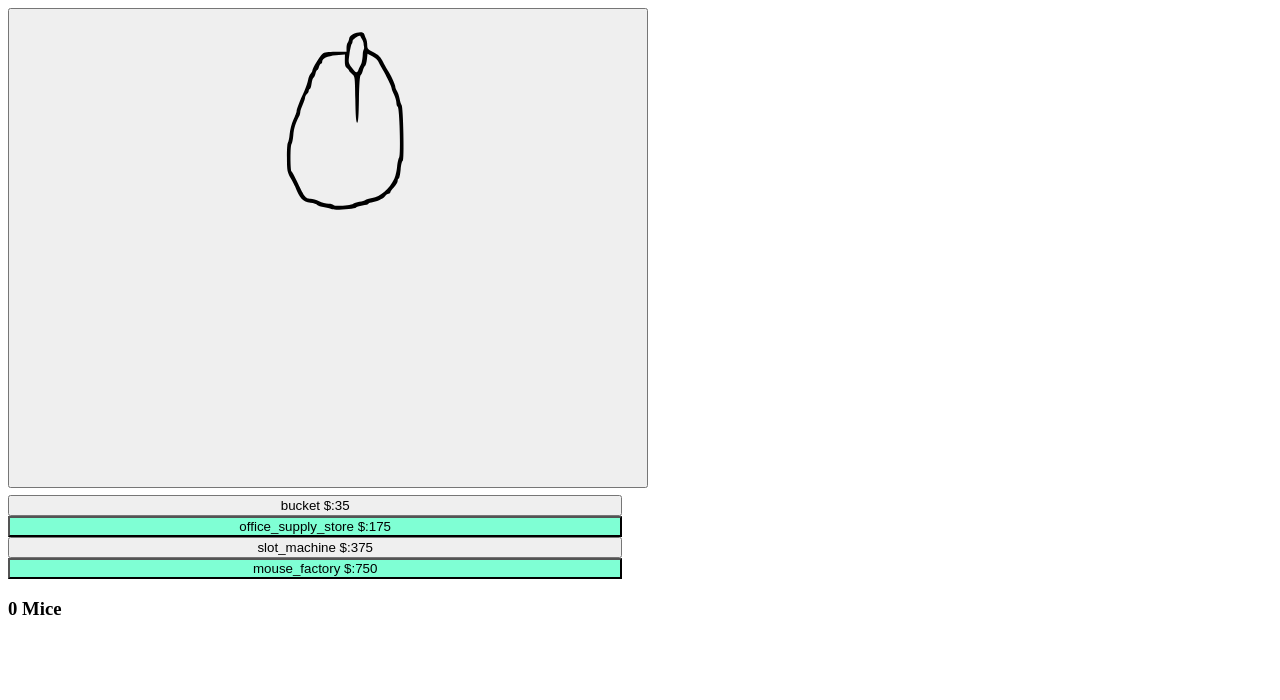
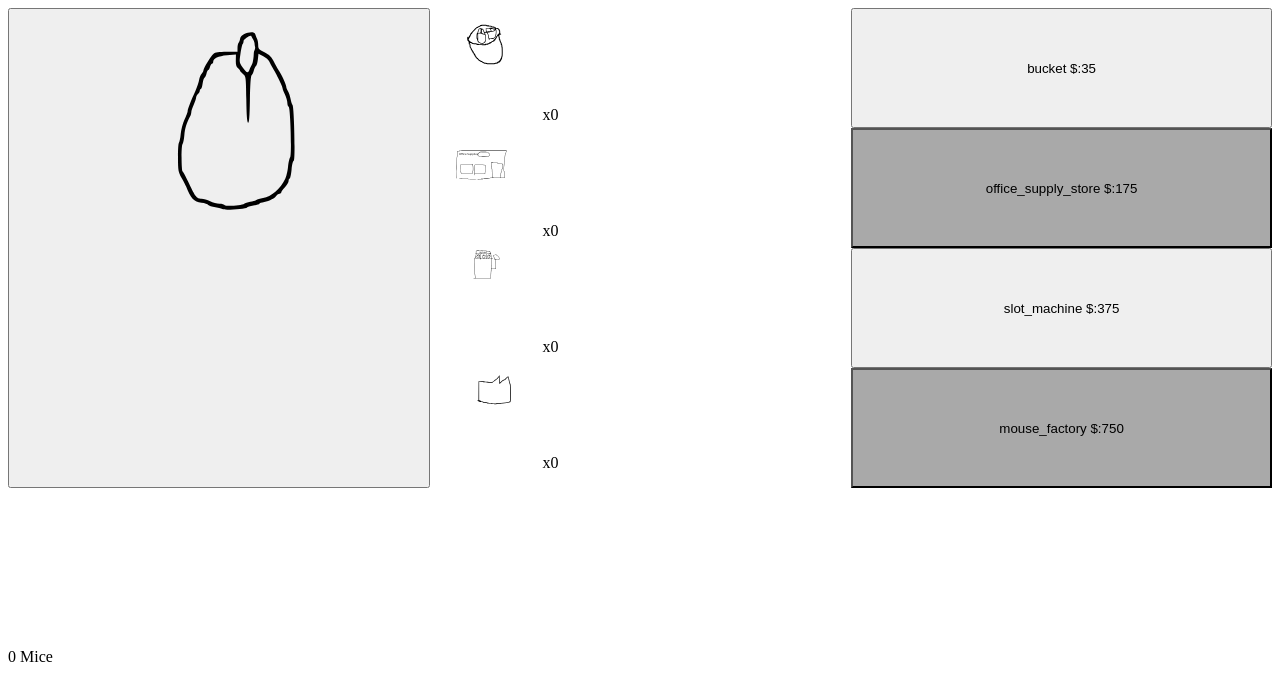
Before and after one commit to adenha/mouse_clicker, a plain HTML site: page index.html in a window 1280 px wide. Drawn offline with Linux system fonts and the light colour scheme.

Commit message:
show owned upgrades

```diff
--- a/css/style.css
+++ b/css/style.css
@@ -1,26 +1,64 @@
+.flex{
+    display: flex;
+    flex-wrap: wrap;
+}
+.clicker .total .buymenu {
+    flex: 1 50%;
+    box-sizing: border-box;
+}
+.count{
+    margin-top: 20vh;
+}
 .mouse{
-    width:50vw;
+    width:90vw;
     height: 60vh;
+    order: -2;
 }
 .buymenu{
-    width: 48vw;
     display: flex;
     margin: 0px;
     flex-direction: column;
+    flex-grow: 1;
+}
+.total{
+    display: flex;
+    flex-wrap: wrap;
+    flex-direction: row;
+    height: 100px;
+    flex-grow: 0.5;
+}
+.buybutton{
+    height: 15vh;
+}
+.objects{
+    height: 14vh;
+    width: 14vh;
+    display: inline-block;
+}
+.ownedTotal{
+    display: inline;
 }
 button:nth-of-type(even){
-    background-color: aquamarine;
+    background-color: darkgrey;
 }
 button:hover{
     cursor: pointer;
 }
-@media only screen and (min-width:9px) {
-.dae{
-    display: none;
+@media only screen and (min-width:394px) {
+.mouse{
+    width:49vw;
 }
 }
-@media only screen and (min-width:10px) {
-.mouse{
-    color: rgb(37, 100, 151);
+@media only screen and (min-width:720px) {
+.total{
+    order: -1;
+    flex-flow: column;
+    height: 60vh;
+}
+.total, .mouse, .buymenu{
+    width: 33vw;
+}
+.flex{
+    flex-wrap: nowrap;
 }
 }
--- a/index.html
+++ b/index.html
@@ -10,13 +10,18 @@
 </head>
 
 <body>
-    <button type="button" class="mouse" onclick="mouseClick()">
-        <img src="img/mouse.svg" alt="mouse"class="mouse">
-    </button>
-    <div class="buymenu">
+    <div class="flex">
+        <button type="button" class="mouse clicker" onclick="mouseClick()">
+            <img src="img/mouse.svg" alt="mouse" class="mouse">
+        </button>
+        <div class="buymenu">
 
+        </div>
+        <div class="total">
+
+        </div>
     </div>
-    <h3 class="count">0 Mice</h3>
+    <p class="count">0 Mice</p>
 </body>
 
 </html>
--- a/js/script.js
+++ b/js/script.js
@@ -32,14 +32,17 @@ const upgrades = [
 ];
 // Generate buy menu here
 for (let i = 0; i < upgrades.length; i++) {
-    document.querySelector('div').innerHTML += `<button type="button" class="${upgrades[i].name}" onclick="buyMenu(${i})">${upgrades[i].name} $:${upgrades[i].price}</button>`
+    document.querySelector('.buymenu').innerHTML += `<button type="button" class="${upgrades[i].name} buybutton" onclick="buyMenu(${i})">${upgrades[i].name} $:${upgrades[i].price}</button>`
+}
+for (let i = 0; i < upgrades.length; i++) {
+    document.querySelector('.total').innerHTML += `<div><img src="${upgrades[i].image}" alt="${upgrades[i].name}" class="objects"><p class="img${upgrades[i].name} ownedTotal">x0</p></div>`
 }
 setInterval(micePerSecond, 1000)
 // this is probably bad implamentation. calling a for loop every second^
 function micePerSecond() {
     for (let i = 0; i < upgrades.length; i++) {
         currentMice += upgrades[i].owned * upgrades[i].mps;
-        document.querySelector('h3').innerHTML = `${currentMice} Mice`
+        document.querySelector('.count').innerHTML = `${currentMice} Mice`
     }
 }
 function buyMenu(index) {
@@ -47,10 +50,11 @@ function buyMenu(index) {
         currentMice -= Math.round(upgrades[index].price * ((costScale * upgrades[index].owned) + 1))
         upgrades[index].owned++
         document.querySelector(`.${upgrades[index].name}`).innerHTML = `${upgrades[index].name} $:${Math.round(upgrades[index].price * ((costScale * upgrades[index].owned) + 1))}`
-        document.querySelector('h3').innerHTML = `${currentMice} Mice`
+        document.querySelector(`.img${upgrades[index].name}`).innerHTML = `x${upgrades[index].owned}`
+        document.querySelector('.count').innerHTML = `${currentMice} Mice`
     }
 }
 function mouseClick() {
     currentMice++
-    document.querySelector('h3').innerHTML = `${currentMice} Mice`
+    document.querySelector('.count').innerHTML = `${currentMice} Mice`
 }
```
Also changed, not shown: 1 other file.
